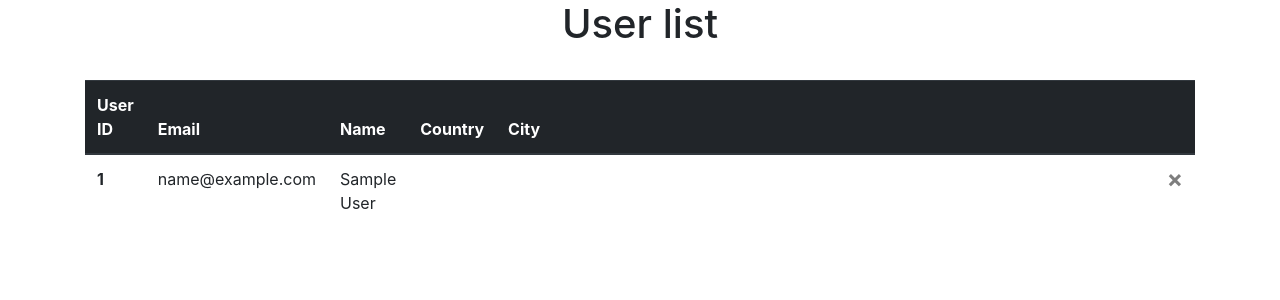
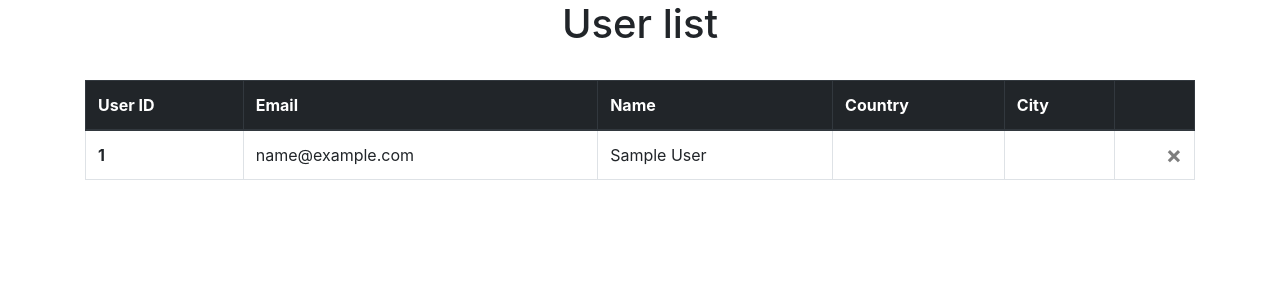
Before and after one commit to Gamattowicz/Flask_Website, a Flask app: page /user-list in a window 1280 px wide. Shown: the part 40-340 px from the top of the page. Run offline with Flask 2, Linux system fonts and the light colour scheme; the visitor is signed in with stand-in values (Sample User, id 1); data comes from the database, SQL or seed files in the repository; some libraries are stand-ins or nearby versions.

Commit message:
fix table

```diff
--- a/website/templates/user_list.html
+++ b/website/templates/user_list.html
@@ -4,7 +4,8 @@
 {% block content %}
 <h1 align="center">User list</h1>
 <br>
-<table class="table">
+<div class="table-responsive">
+    <table class="table table table-bordered">
         <thead class="thead-dark">
             <tr>
                 <th scope="col">User ID</th>
@@ -12,14 +13,14 @@
                 <th scope="col">Name</th>
                 <th scope="col">Country</th>
                 <th scope="col">City</th>
-            <th></th>
+                <th scopre="col"></th>
             </tr>
         </thead>
-    <thody>
+        <tbody>
             <tr>
                 {% if users %}
                     {% for user in users %}
-                <th scopre="row">{{user.id}}</th>
+                            <th scope="row">{{user.id}}</th>
                             <td>{{user.email}}</td>
                             <td>{{user.name}}</td>
                             {% if user.country %}
@@ -30,17 +31,16 @@
                             {% if user.city %}
                                 <td>{{user.city}}</td>
                             {% else %}
-                    <td class="col"></td>
+                                <td></td>
                             {% endif %}
                             <td><button type="button" class="close" onClick="deleteUser({{ user.id }})">
                             <span aria-hidden="true">&times;</span>
                             </button>
                             </td>
-        </div>
-        </tr>
-    </thody>
                     {% endfor %}
                 {% endif %}
-</ul>
+            </tr>
+        </tbody>
     </table>
+</div>
 {% endblock %}
```
Lines whose indentation alone changed are shown as unchanged.
